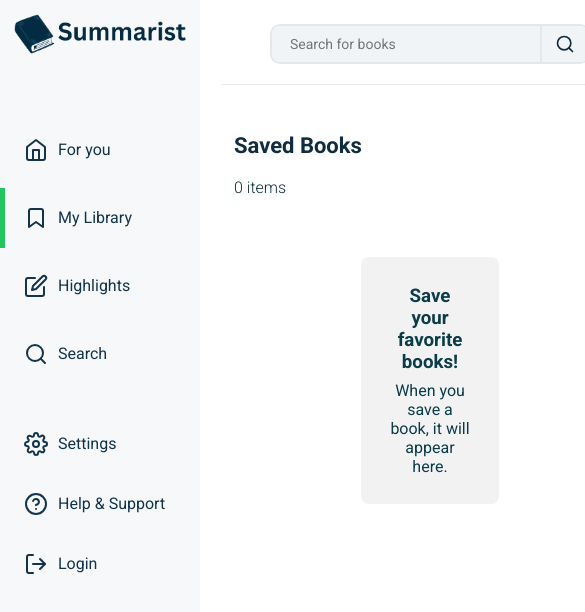
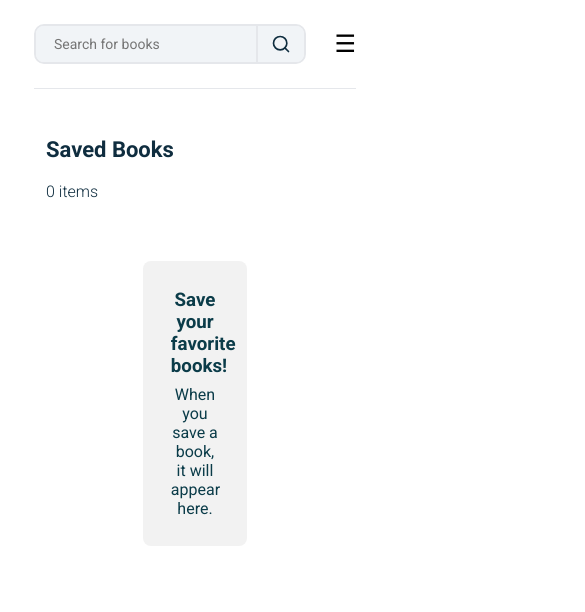
Before and after one commit to ESchwenker/advanced-internship, a Next.js app: page /library in a window 390 px wide. Shown: the top 612 px of the page, 585 px wide, since content can reach past the window. Built offline with nearby package versions, Linux system fonts and the light colour scheme.

Commit message:
finishing touches?

```diff
--- a/app/for-you/ForYouClient.tsx
+++ b/app/for-you/ForYouClient.tsx
@@ -3,6 +3,7 @@
 import { useAuth } from "@/context/AuthContext"
 import { useRouter } from "next/navigation"
 import { useEffect } from "react"
+import { useState } from "react"
 import Sidebar from "../../components/Sidebar"
 import Header from "../../components/Header"
 import SelectedHero from "../../components/SelectedHero"
@@ -12,6 +13,7 @@ import SuggestedSection from "../../components/SuggestedSection"
 export default function ForYouClient(){
   const { user, loading } = useAuth()
   const router = useRouter()
+  const [sidebarOpen, setSidebarOpen] = useState(false)
 
   useEffect(() => {
 
@@ -26,11 +28,11 @@ export default function ForYouClient(){
 
   return (
     <div className="dashboard">
-      <Sidebar />
+      <Sidebar open={sidebarOpen} close={() => setSidebarOpen(false)} />
 
       <main className="dashboard__main">
 
-        <Header />
+        <Header toggleSidebar={() => setSidebarOpen(prev => !prev)} />
         <SelectedHero />
         <RecommendedSection />
         <SuggestedSection />
--- a/app/globals.css
+++ b/app/globals.css
@@ -619,8 +619,15 @@ button:disabled {
   min-height: 100vh;
 }
 
+.selectedHero,
+.recommended,
+.suggested {
+  max-width:1100px;
+}
+
 .dashboard__main {
-  padding-left: 22px;
+  padding: 0 34px;
+  min-width: 0;
   flex: 1;
 }
 
@@ -631,7 +638,7 @@ button:disabled {
 }
 
 .dashboardHeader {
-  padding: 24px 48px 20px 48px;
+  padding: 24px 0px;
   border-bottom: 1px solid #e5e7eb;
   display: flex;
 
@@ -874,24 +881,40 @@ button:disabled {
   cursor: not-allowed;
 }
 
+.burger {
+  display:none;
+  font-size:24px;
+  padding-left: 28px;
+}
+
 /* HERO CARD */
+
+.selectedHero {
+  width: 130%;
+}
 
 .selectedHero__card {
   background: #fff1d8fa;
   border-radius: 6px;
   display: flex;
-  justify-content: space-between;
-  padding: 28px;
+  padding: 24px;
   margin-bottom: 12px;
-  width: 65%;
-  height: 200px;
+  width: 100%;
+  max-width: 650px;
+  min-height: 180px;
   cursor: pointer;
 }
 
 .selectedHero__left {
-  width: 55%;
+  width: 320px;
   font-size: 16px;
-  padding-right: 36px;
+  padding-right: 34px;
+  color: #0f2d3f;
+}
+
+.selectedHero__book {
+  display: flex;
+  width: 490px;
 }
 
 .selectedHero__image {
@@ -909,11 +932,7 @@ button:disabled {
   background: rgba(0, 0, 0, 0.15);
 }
 
-.selectedHero__right {
-  width: 35%;
-}
-
-.selectedHero__right h3 {
+.selectedHero__book h3 {
   font-size: 16px;
   font-weight: 700;
   color: #0f2d3f;
@@ -1173,7 +1192,7 @@ button:disabled {
   margin-top: 24px;
   color:rgb(4, 35, 48);
   line-height: 1.5;
-  max-width: 65%;
+  width: 65%;
 }
 
 .bookSummary__author {
@@ -1720,12 +1739,13 @@ cursor:pointer;
 
 .faqHeader h3{
 font-size:24px;
+padding-right: 12px;
 font-weight:500;
 color:#0f2d3c;
 }
 
 .faqIcon{
-font-size:32px;
+font-size:34px;
 transition:.5s;
 }
 
@@ -1919,6 +1939,12 @@ line-height:1.7;
 
 /* RESPONSIVE DESIGN */
 
+@media (max-width: 830px) {
+  .selectedHero__card {
+    max-width: 80%;
+  }
+}
+
 @media (max-width: 768px) {
   .landing__content {
     display: flex;
@@ -2008,6 +2034,114 @@ line-height:1.7;
   .remove--tablet {
     display: none;
   }
+
+  .burger{
+    display:block;
+  }
+
+  .sidebar{
+    position:fixed;
+    left:-260px;
+    top:0;
+    width:260px;
+    height:100vh;
+    background:#f7f8f9;
+    transition:left .3s ease;
+    z-index:1000;
+  }
+
+  .sidebar--open{
+    left:0;
+  }
+
+  .sidebar__close{
+    position:absolute;
+    top:14px;
+    right:16px;
+    font-size:22px;
+  }
+
+  .selectedHero__image::before {
+    display: none;
+  }
+
+  .selectedHero__left {
+    font-size: 14px;
+    width: 100%;
+    padding-right: 0;
+    padding-bottom: 22px;
+  }
+
+  .selectedHero__card{
+    flex-direction: column;
+    height:auto;
+  }
+
+  .bookTop {
+    flex-direction:column-reverse;
+  }
+
+  .bookTop__right {
+    display: flex;
+    justify-content: center;
+  }
+
+  .bookSummary {
+    width: 100%;
+  }
+
+  .sidebar{
+    display:none;
+  }
+
+  .playerPage .dashboard__main{
+    margin-left:0;
+  }
+
+  .player__content {
+    margin: 110px 12px;
+  }
+
+  .audioPlayer {
+    display: flex;
+    flex-direction: column;
+    height: 190px;
+  }
+
+  .audioPlayer__left {
+    margin-top: 24px;
+  }
+  .audioPlayer__center {
+    margin-top: 90px;
+  }
+
+  .audioPlayer__right {
+    margin-bottom: 24px;
+  }
+
+  .chooseHero h1 {
+    font-size: 24px;
+  }
+
+  .chooseHero p {
+    font-size: 16px;
+  }
+
+  .planBenefits {
+    display: flex;
+    flex-direction: column;
+    align-items: center;
+  }
+
+  .faqContent p {
+    font-size: 14px;
+  }
+
+  .footer__grid {
+    grid-template-columns: 1fr;
+    gap: 40px;
+  }
+
 }
 
 @media (max-width: 600px) {
--- a/components/Header.tsx
+++ b/components/Header.tsx
@@ -7,7 +7,7 @@ import { FiClock, FiX } from "react-icons/fi";
 import { formatTime } from "@/lib/utils";
 import { getAudioDuration } from "@/lib/getAudioDuration";
 
-export default function Header() {
+export default function Header({ toggleSidebar }) {
   const [search, setSearch] = useState("");
   const [results, setResults] = useState([]);
   const [open, setOpen] = useState(false);
@@ -129,6 +129,9 @@ export default function Header() {
         )}
 
       </div>
+      <button className="burger" onClick={toggleSidebar}>
+        ☰
+      </button>
 
     </header>
   );
--- a/components/SelectedHero.tsx
+++ b/components/SelectedHero.tsx
@@ -47,7 +47,7 @@ export default function SelectedHero() {
           <p>{book.subTitle}</p>
         </div>
 
-
+        <div className="selectedHero__book">
           <div className="selectedHero__image">
             <Image
               src={book.imageLink}
@@ -73,6 +73,7 @@ export default function SelectedHero() {
             </div>
 
           </div>
+        </div>
 
       </Link>
 
--- a/components/Sidebar.tsx
+++ b/components/Sidebar.tsx
@@ -15,7 +15,13 @@ import {
   FiLogOut,
 } from "react-icons/fi"
 
-export default function Sidebar({ setFontSize, activeFont, setActiveFont }: any) {
+export default function Sidebar({
+  open,
+  close,
+  setFontSize,
+  activeFont,
+  setActiveFont
+}: any) {
   const pathname = usePathname()
   const { user, logout } = useAuth()
   const router = useRouter();
@@ -27,7 +33,7 @@ export default function Sidebar({ setFontSize, activeFont, setActiveFont }: any)
   }
 
   return (
-    <aside className="sidebar">
+    <aside className={`sidebar ${open ? "sidebar--open" : ""}`}>
         <div className="sidebar__top">
             <div className="sidebar__brand">
                 <img src="/logo.png" alt="logo" className="sidebar__logo-img" />
```
Lines whose indentation alone changed are shown as unchanged.
